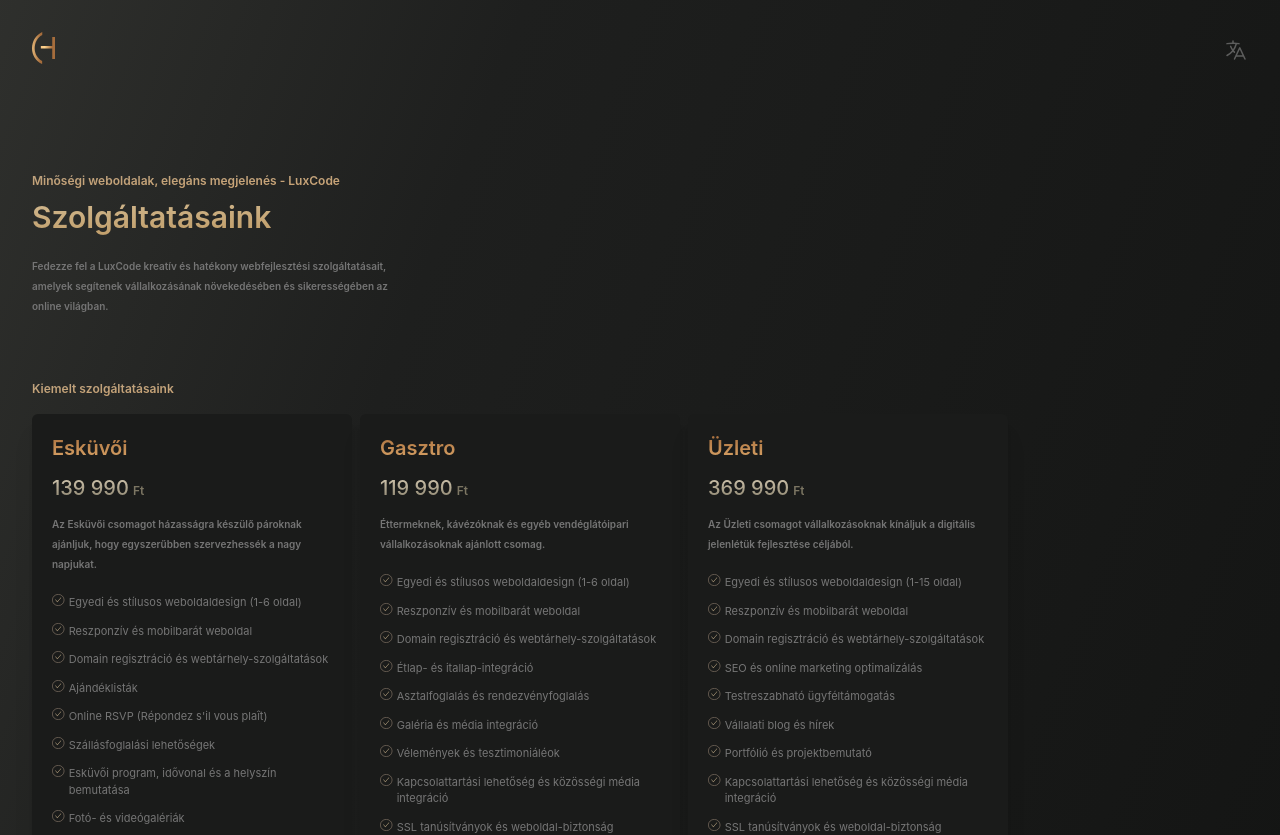
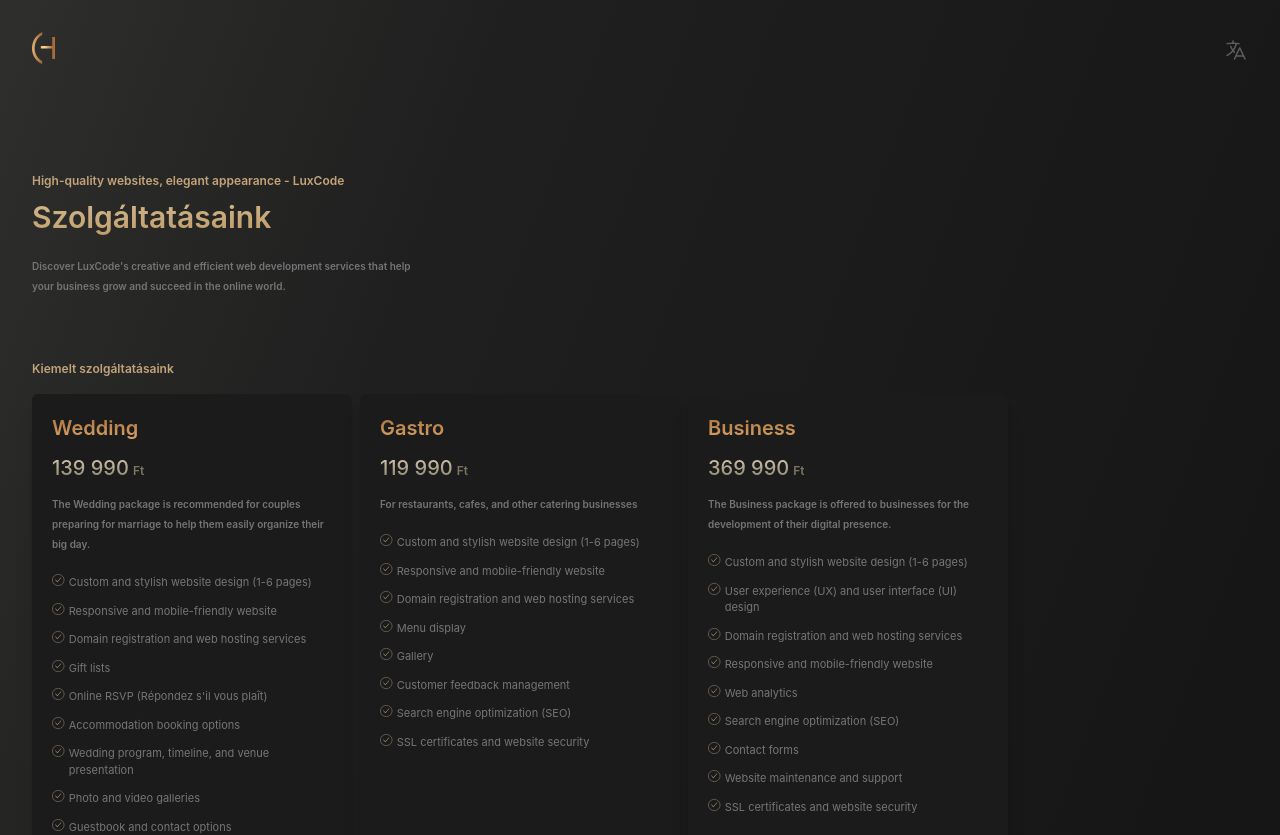
Before and after one commit to Homvi/luxcode, a React (Create React App) app: page /services in a window 1280 px wide. Shown: the top 835 px of the page. Built offline with nearby package versions, Linux system fonts and the light colour scheme.

Commit message:
add translations for subheading

```diff
--- a/src/App.jsx
+++ b/src/App.jsx
@@ -2,7 +2,6 @@
 import { Route, Routes } from "react-router-dom";
 import Services from "./pages/Services";
 import Quote from "./pages/Quote";
-import Success from "./pages/Success";
 
 
 function App() {
@@ -13,7 +12,6 @@
           <Route path="/" element={<Landing />} />
           <Route path="/services" element={<Services />} />
           <Route path="/quote" element={<Quote />} />
-          <Route path="/success" element={<Success />} />
         </Routes>
       </div>
     </>
--- a/src/LanguageContext.jsx
+++ b/src/LanguageContext.jsx
@@ -4,7 +4,7 @@
 
 export const LanguageProvider = (props) => {
 
-  const [language, setLanguage] = useState("HU");
+  const [language, setLanguage] = useState("EN");
 
   return (
     <LanguageContext.Provider value={[language, setLanguage]}>
--- a/src/data.js
+++ b/src/data.js
@@ -1,5 +1,6 @@
 export const data = {
   HU: {
+    subheading:"Minőségi weboldalak, elegáns megjelenés - LuxCode",
     intro: {
       description:
         "Üdvözöljük a LuxCode-nál! Egyedi és elegáns weboldalak tervezése és fejlesztése az Ön vállalkozása számára. Profi csapatunk gondoskodik a tökéletes online megjelenésről. Legyen sikeres velünk az internetes világban!",
@@ -77,6 +78,7 @@
       "A LuxCode büszke arra, hogy a legjobb minőségű szolgáltatásokat nyújtja ügyfeleinek. Célunk, hogy segítsünk ügyfeleinknek erős és hatékony online jelenlétet kialakítani.",
   },
   EN: {
+    subheading:"High-quality websites, elegant appearance - LuxCode",
     intro: {
       description:
         "Welcome to LuxCode! Custom and elegant website design and development for your business. Our professional team ensures the perfect online presence. Be successful with us in the online world!",
@@ -152,6 +154,7 @@
       "LuxCode is proud to provide the highest quality services to its clients. Our goal is to help our clients establish a strong and effective online presence.",
   },
   ES: {
+    subheading:"Sitios web de alta calidad, apariencia elegante - LuxCode",
     intro: {
       description:
         "¡Bienvenido a LuxCode! Diseño y desarrollo de sitios web personalizados y elegantes para su negocio. Nuestro equipo profesional se encarga de la perfecta presencia en línea. ¡Ten éxito con nosotros en el mundo en línea!",
--- a/src/pages/Landing.jsx
+++ b/src/pages/Landing.jsx
@@ -56,7 +56,7 @@
         {imageLoading && <Loading progress={progress} />}
         <Navbar />
         <div className="mt-12">
-          <Subheading content="Minőségi weboldalak, elegáns megjelenés - LuxCode" />
+          <Subheading content={data[language].subheading} />
         </div>
         <div className="mb-5">
           <Heading content="Egyedi tervezésű, " />
--- a/src/pages/Quote.jsx
+++ b/src/pages/Quote.jsx
@@ -18,7 +18,7 @@
       <Navbar />
 
       <div className="mt-12">
-        <Subheading content="Minőségi weboldalak, elegáns megjelenés - LuxCode" />
+        <Subheading content={data[language].subheading} />
         <div className="mb-5">
           <Heading content="Ajánlatkérés" />
         </div>
--- a/src/pages/Services.jsx
+++ b/src/pages/Services.jsx
@@ -19,7 +19,7 @@
     <div className="inter p-8">
       <Navbar />
       <div className="mt-12">
-        <Subheading content="Minőségi weboldalak, elegáns megjelenés - LuxCode" />
+        <Subheading content={data[language].subheading} />
       </div>
       <div className="mb-5">
         <Heading content="Szolgáltatásaink" />
--- a/src/pages/Success.jsx
+++ /dev/null
@@ -1,9 +0,0 @@
-import React from 'react'
-
-const Success = () => {
-  return (
-    <div>Success</div>
-  )
-}
-
-export default Success
```
